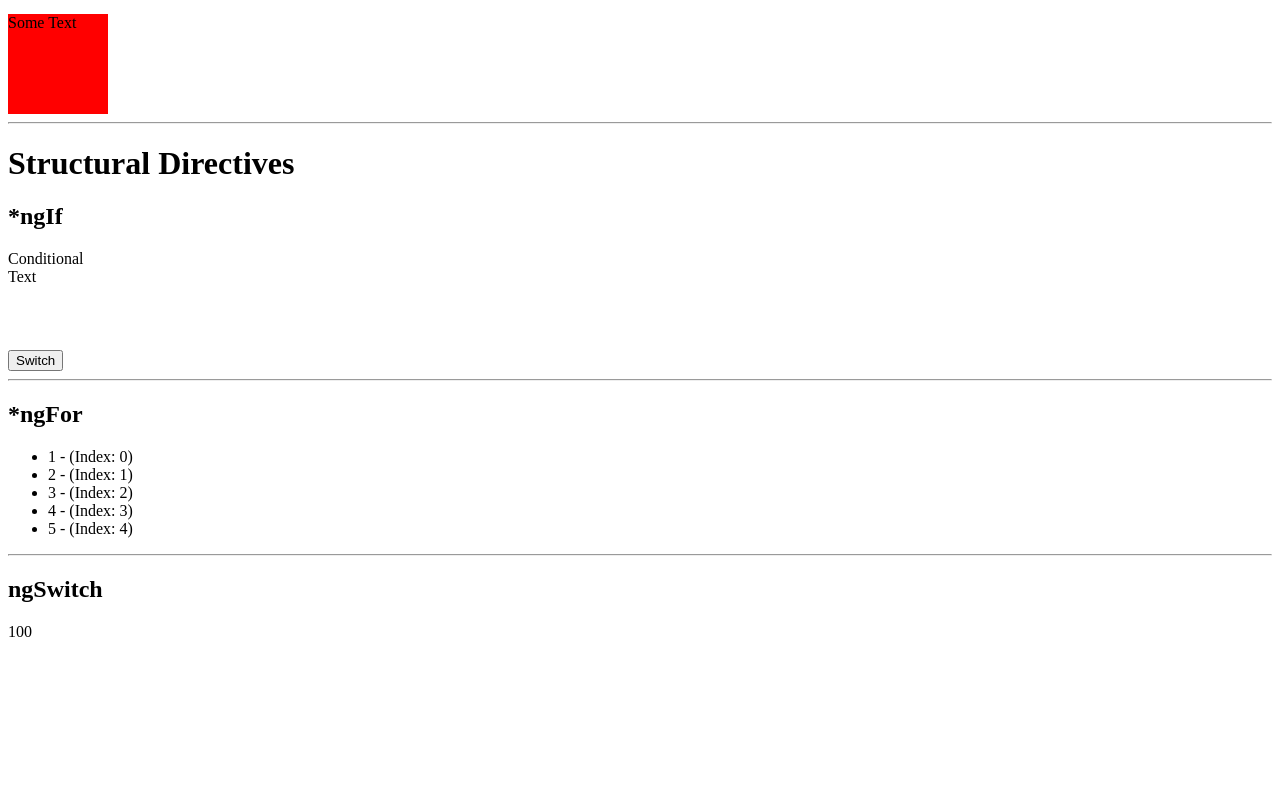
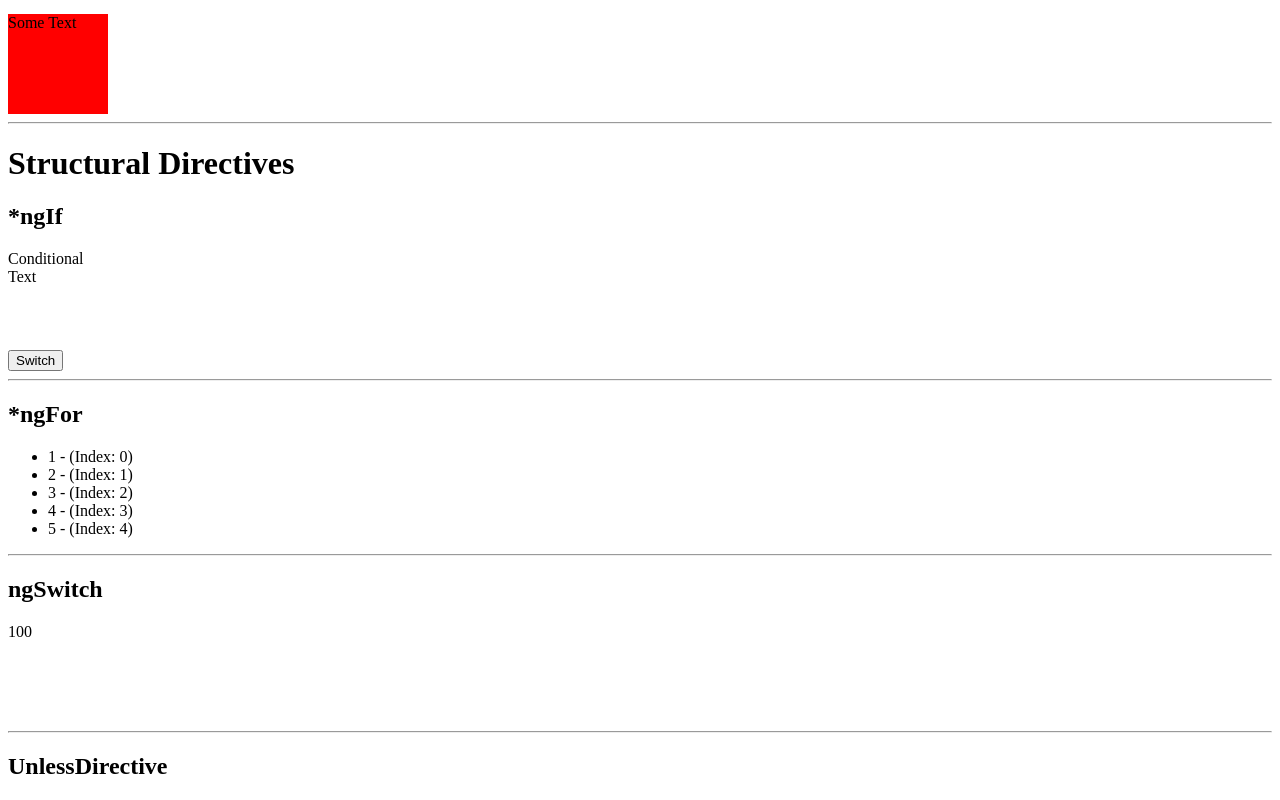
Before and after one commit to arielkuzminski/angular2-directives, an Angular app: page / in a window 1280 px wide. Shown: the part 290-1090 px from the top of the page. Before the commit the page ends 1021 px from the top, so only its background shows below. Built offline with nearby package versions, Linux system fonts and the light colour scheme.

Commit message:
custom directives

```diff
--- a/src/app/app.component.html
+++ b/src/app/app.component.html
@@ -21,3 +21,6 @@
   <p *ngSwitchCase="100">100</p>
   <p *ngSwitchDefault>Default</p>
 </div>
+<hr>
+<h2>UnlessDirective</h2>
+<div *unless="switch">Conditional Text</div>
--- a/src/app/app.module.ts
+++ b/src/app/app.module.ts
@@ -5,11 +5,13 @@
 
 import { AppComponent } from './app.component';
 import { HighlightDirective } from './highlight.directive';
+import { UnlessDirective } from './unless.directive';
 
 @NgModule({
   declarations: [
     AppComponent,
-    HighlightDirective
+    HighlightDirective,
+    UnlessDirective
   ],
   imports: [
     BrowserModule,
--- /dev/null
+++ b/src/app/unless.directive.ts
@@ -0,0 +1,17 @@
+import { Directive, TemplateRef, ViewContainerRef, Input } from '@angular/core';
+
+@Directive({
+  selector: '[unless]'
+})
+export class UnlessDirective {
+  @Input() set unless(condition: boolean) {
+    if(!condition) {
+      this.vcRef.createEmbeddedView(this.templateRef);
+    } else {
+      this.vcRef.clear();
+    }
+  }
+
+  constructor(private templateRef: TemplateRef, private vcRef: ViewContainerRef) { }
+
+}
```
